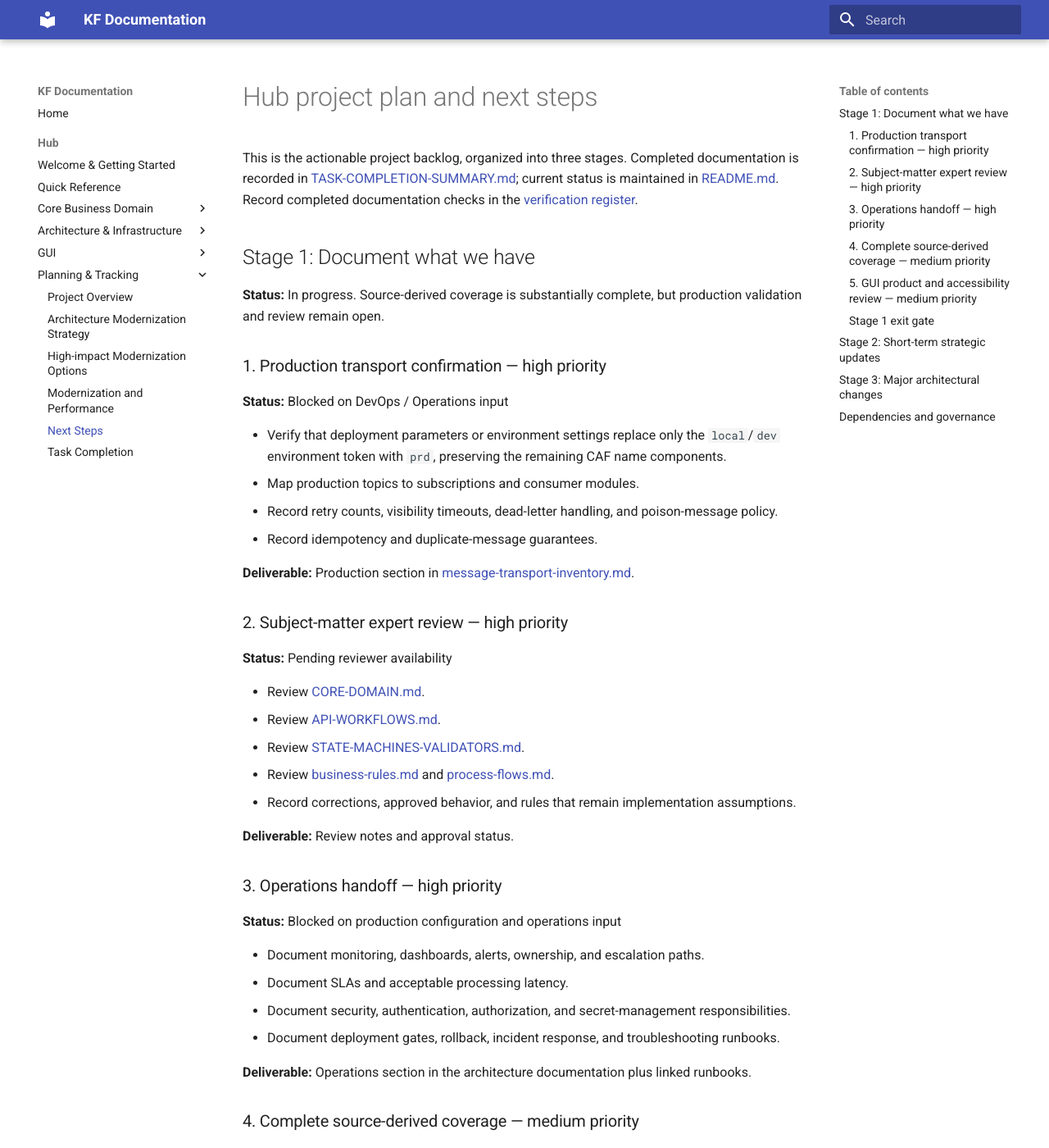
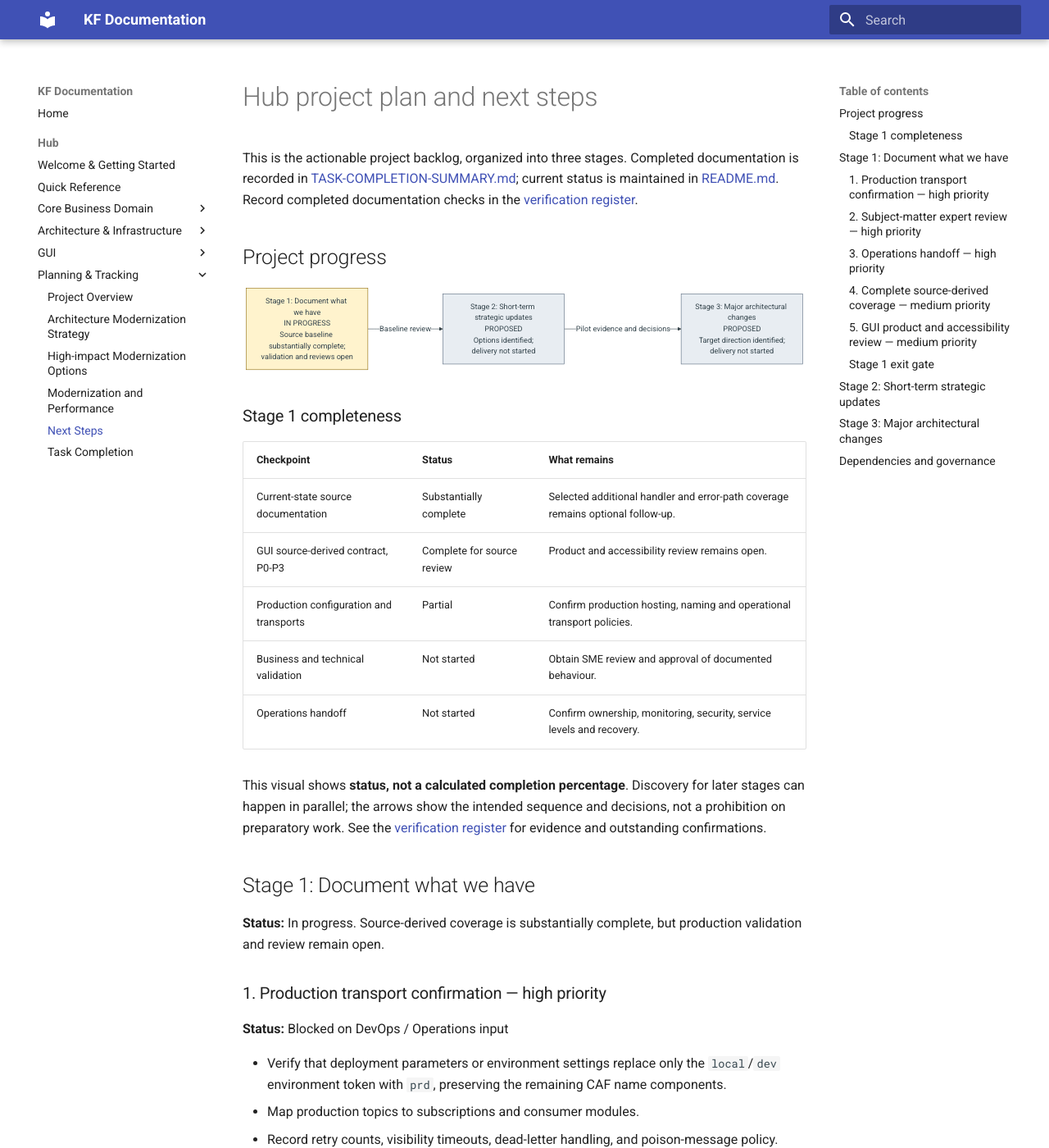
Before and after one commit to newportg/KF-Documentation, an MkDocs documentation site: the page built from Vault/projects/Hub/Planning & Tracking/NEXT-STEPS.md, in a window 1280 px wide and 1400 px high. Shown: the whole window at 82% size. Built offline with MkDocs 1.6.1 and Material for MkDocs 9.7.7, drawn with Linux system fonts in a browser that asks for light colours.

Commit message:
docs: visualize Hub project progress
Co-authored-by: Copilot <223556219+Copilot@users.noreply.github.com>

````diff
--- a/Vault/projects/Hub/Planning & Tracking/NEXT-STEPS.md
+++ b/Vault/projects/Hub/Planning & Tracking/NEXT-STEPS.md
@@ -4,6 +4,38 @@ This is the actionable project backlog, organized into three stages. Completed
 documentation is recorded in [TASK-COMPLETION-SUMMARY.md](./TASK-COMPLETION-SUMMARY.md);
 current status is maintained in [README.md](./README.md). Record completed
 documentation checks in the [verification register](./TASK-COMPLETION-SUMMARY.md#verification-register).
+
+## Project progress
+
+```mermaid
+flowchart LR
+    S1["Stage 1: Document what we have<br/>IN PROGRESS<br/>Source baseline substantially complete;<br/>validation and reviews open"]
+    S2["Stage 2: Short-term strategic updates<br/>PROPOSED<br/>Options identified;<br/>delivery not started"]
+    S3["Stage 3: Major architectural changes<br/>PROPOSED<br/>Target direction identified;<br/>delivery not started"]
+    S1 -->|"Baseline review"| S2
+    S2 -->|"Pilot evidence and decisions"| S3
+
+    classDef inProgress fill:#fff3cd,stroke:#8a6500,color:#332600
+    classDef proposed fill:#e8edf2,stroke:#526579,color:#172b3a
+    class S1 inProgress
+    class S2,S3 proposed
+```
+
+### Stage 1 completeness
+
+| Checkpoint | Status | What remains |
+|---|---|---|
+| Current-state source documentation | Substantially complete | Selected additional handler and error-path coverage remains optional follow-up. |
+| GUI source-derived contract, P0-P3 | Complete for source review | Product and accessibility review remains open. |
+| Production configuration and transports | Partial | Confirm production hosting, naming and operational transport policies. |
+| Business and technical validation | Not started | Obtain SME review and approval of documented behaviour. |
+| Operations handoff | Not started | Confirm ownership, monitoring, security, service levels and recovery. |
+
+This visual shows **status, not a calculated completion percentage**. Discovery
+for later stages can happen in parallel; the arrows show the intended sequence
+and decisions, not a prohibition on preparatory work. See the
+[verification register](./TASK-COMPLETION-SUMMARY.md#verification-register)
+for evidence and outstanding confirmations.
 
 ## Stage 1: Document what we have
 
````
Also changed, not shown: Vault/projects/Hub/Planning & Tracking/README.md (+2 -1 lines).
